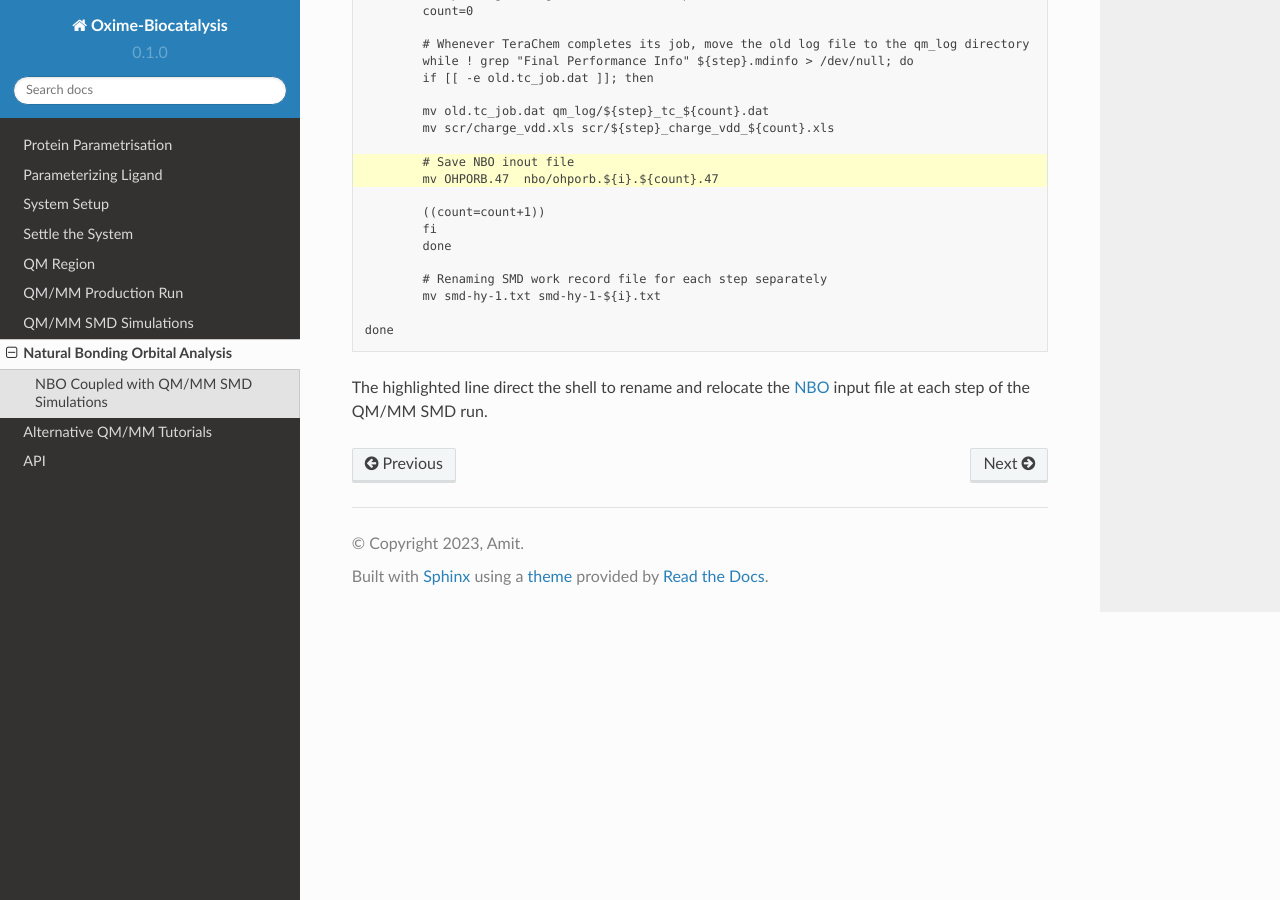
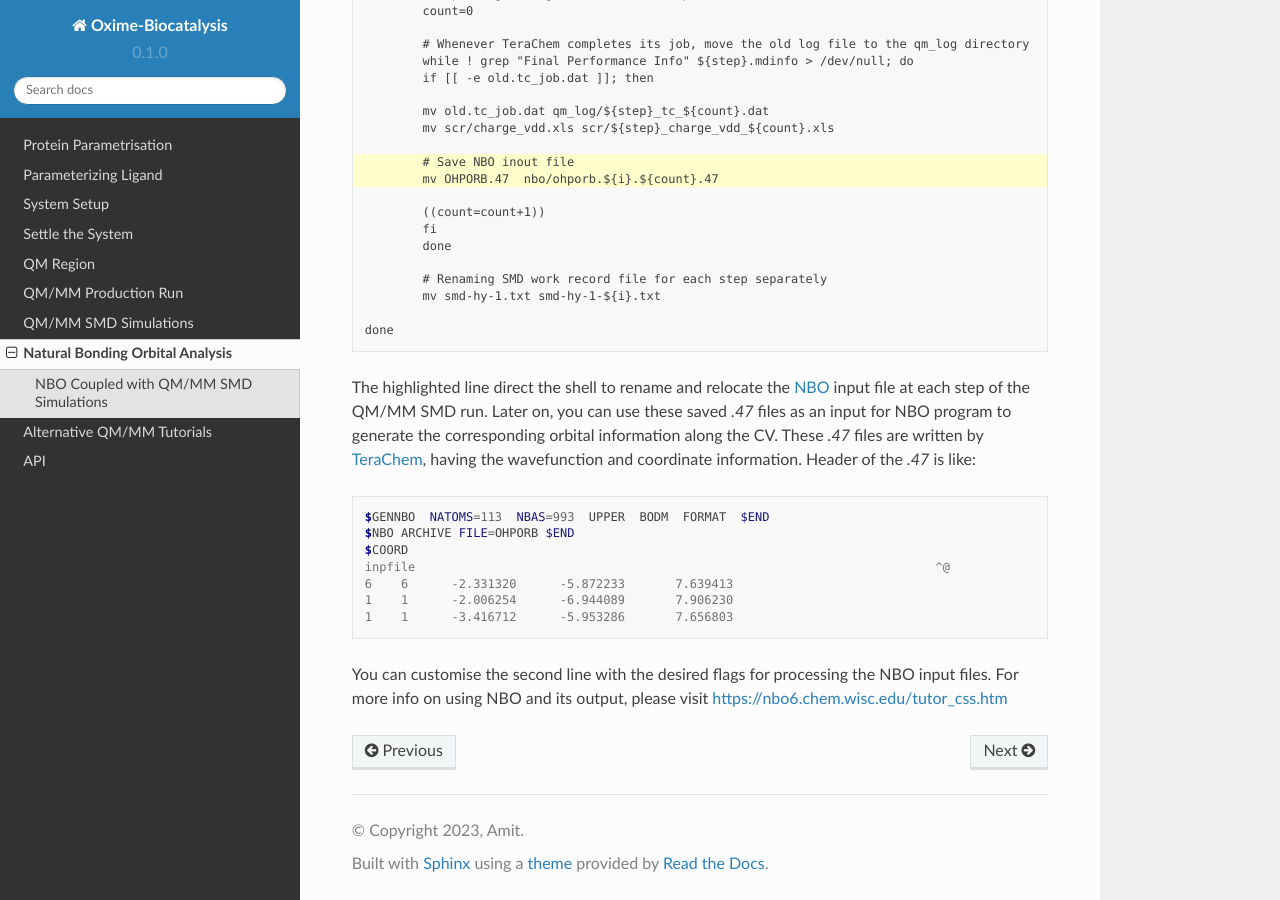
Before and after one commit to hopanoid/Enzyme-Reaction-Dynamics-Tutorial, a Sphinx documentation site: the page built from docs/source/8-nbo-smd.rst, in a window 1280 px wide and 900 px high, scrolled down 2366 px. Built offline with Sphinx 7.4.7 and the Read the Docs theme 2.0.0, drawn with Linux system fonts in a browser that asks for light colours.

Commit message:
ref for nbo tutorials added

```diff
--- a/docs/source/8-nbo-smd.rst
+++ b/docs/source/8-nbo-smd.rst
@@ -143,4 +143,18 @@ There are minor changes in the bash script to run NBO_ alongwith the QM/MM SMD,
 
         done
 
-The highlighted line direct the shell to rename and relocate the NBO_ input file at each step of the QM/MM SMD run.
+The highlighted line direct the shell to rename and relocate the NBO_ input file at each step of the QM/MM SMD run. Later on, you can use these saved *.47* files
+as an input for NBO program to generate the corresponding orbital information along the CV. These *.47* files are written by TeraChem_, having the wavefunction and coordinate information. Header of the *.47* is like:
+
+.. code-block:: console
+
+         $GENNBO  NATOMS=113  NBAS=993  UPPER  BODM  FORMAT  $END
+         $NBO ARCHIVE FILE=OHPORB $END
+         $COORD
+         inpfile                                                                        ^@
+         6    6      -2.331320      -5.872233       7.639413
+         1    1      -2.006254      -6.944089       7.906230
+         1    1      -3.416712      -5.953286       7.656803
+
+
+You can customise the second line with the desired flags for processing the NBO input files. For more info on using NBO and its output, please visit https://nbo6.chem.wisc.edu/tutor_css.htm
```
Also changed, not shown: docs/source/4-settle_system.rst (+15 -0 lines).
